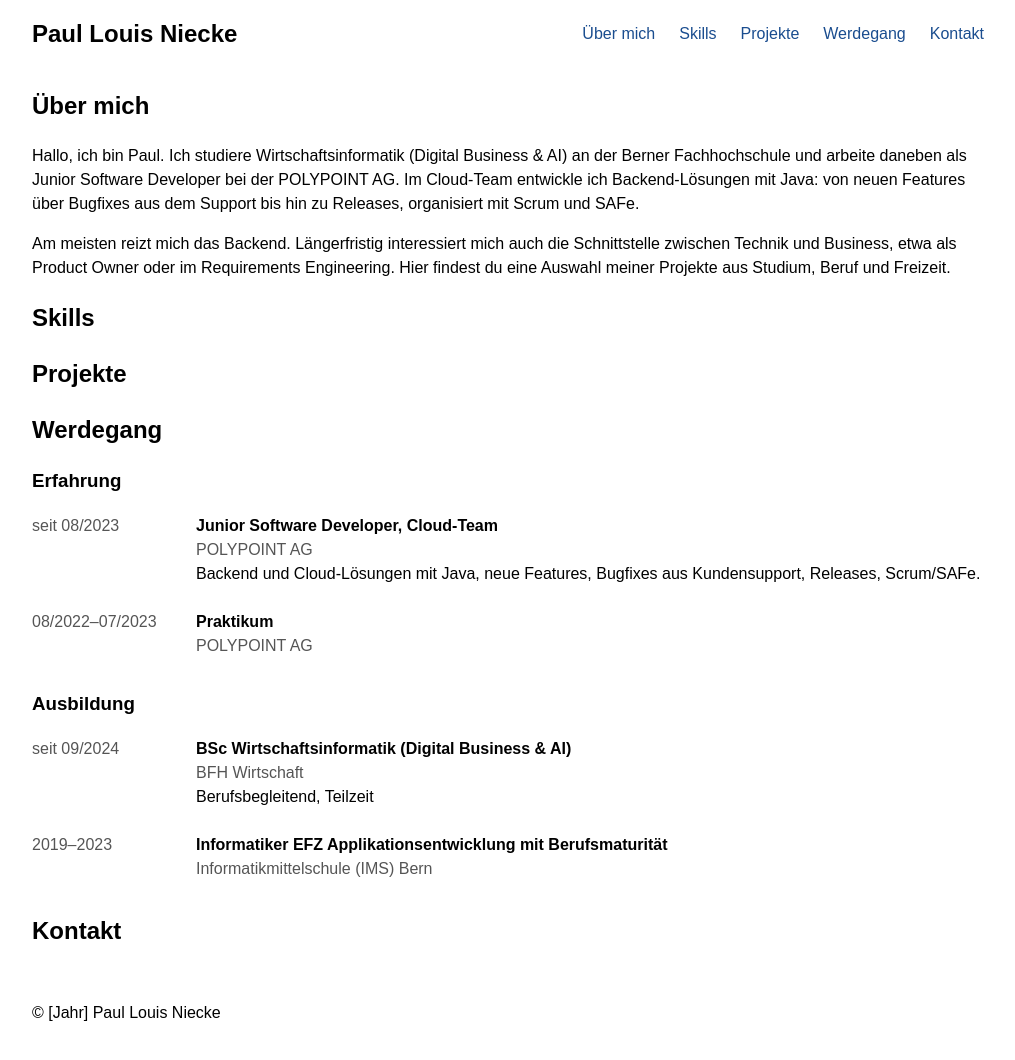
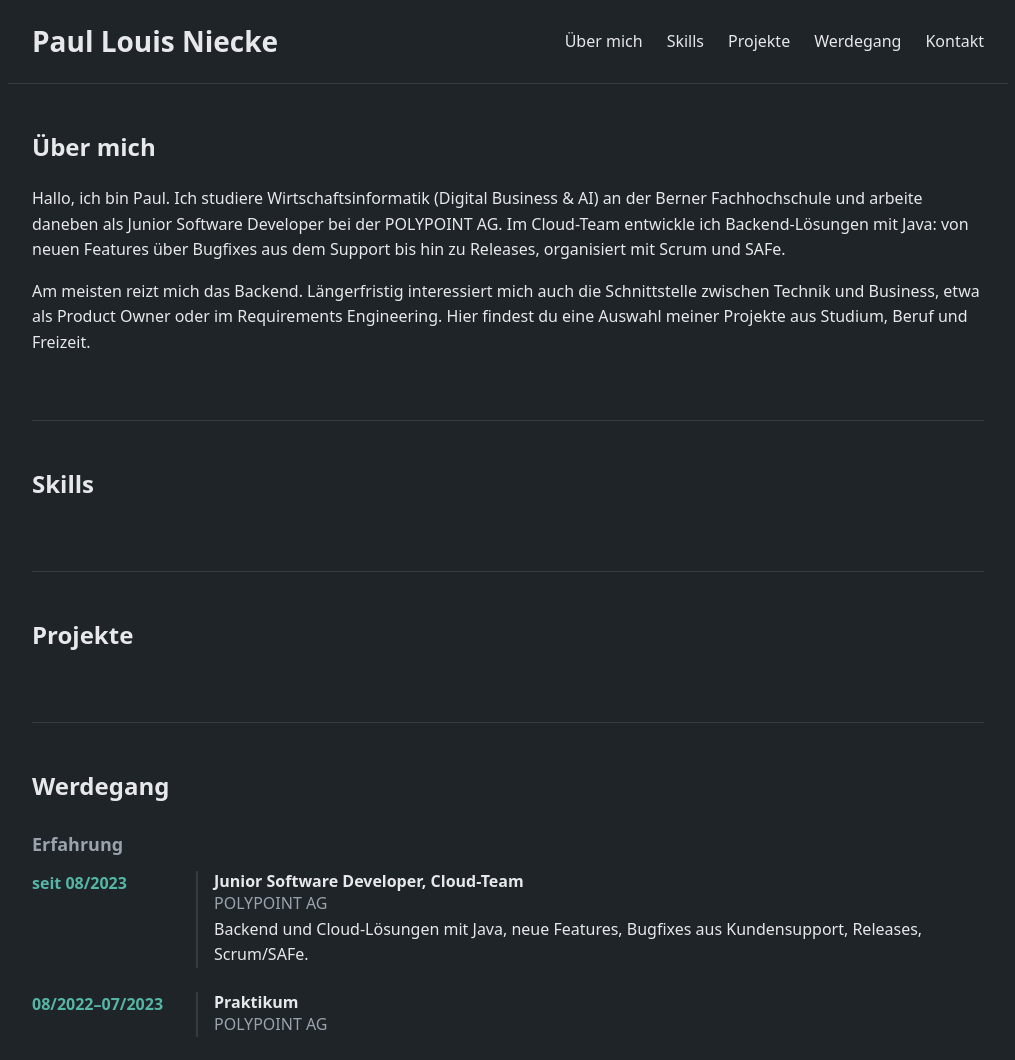
Before and after one commit to pniecke/portfolio-page, a plain HTML site: page index.html in a window 1280 px wide. Shown: the top 1060 px of the page, without its empty margins (132-1147 px from the left). Drawn offline with Linux system fonts and the light colour scheme.

Commit message:
Add dark colour scheme and typography

```diff
--- a/css/styles.css
+++ b/css/styles.css
@@ -1,11 +1,55 @@
+:root {
+    --color-bg: #1f2428;
+    --color-text: #e6e8eb;
+    --color-text-muted: #9aa3ad;
+    --color-border: #343b42;
+    --color-accent: #56b6a6;
+}
+
 * {
     box-sizing: border-box;
 }
 
 body {
     margin: 0;
-    font-family: Arial, Helvetica, sans-serif;
-    line-height: 1.5;
+    background-color: var(--color-bg);
+    color: var(--color-text);
+    font-family: system-ui, -apple-system, "Segoe UI", Roboto, Helvetica, Arial, sans-serif;
+    line-height: 1.6;
+}
+
+h1,
+h2,
+h3,
+h4 {
+    line-height: 1.25;
+}
+
+h1 {
+    font-size: 1.75rem;
+    font-weight: 700;
+}
+
+h2 {
+    margin: 0 0 24px;
+    font-size: 1.5rem;
+    font-weight: 700;
+}
+
+h3 {
+    margin: 32px 0 16px;
+    font-size: 1.125rem;
+    font-weight: 600;
+    color: var(--color-text-muted);
+}
+
+h4 {
+    font-size: 1rem;
+    font-weight: 600;
+}
+
+a {
+    color: var(--color-accent);
 }
 
 main {
@@ -14,18 +58,27 @@ main {
     padding: 0 24px;
 }
 
+section {
+    padding: 48px 0;
+    border-bottom: 1px solid var(--color-border);
+}
+
+section:last-child {
+    border-bottom: none;
+}
+
 header {
     display: flex;
     justify-content: space-between;
     align-items: center;
     max-width: 1000px;
     margin: 0 auto;
-    padding: 16px 24px;
+    padding: 24px;
+    border-bottom: 1px solid var(--color-border);
 }
 
 header h1 {
     margin: 0;
-    font-size: 1.5rem;
 }
 
 nav ul {
@@ -37,23 +90,25 @@ nav ul {
 }
 
 nav a {
-    color: #1a4d8f;
+    color: var(--color-text);
     text-decoration: none;
 }
 
 nav a:hover {
-    color: #0d2a52;
-    text-decoration: underline;
+    color: var(--color-accent);
 }
 
 footer {
     max-width: 1000px;
     margin: 0 auto;
-    padding: 16px 24px;
+    padding: 24px;
+    border-top: 1px solid var(--color-border);
+    color: var(--color-text-muted);
+    font-size: 0.875rem;
 }
 
 .timeline {
-    margin: 0 0 32px;
+    margin: 0;
     padding: 0;
     list-style: none;
 }
@@ -65,18 +120,23 @@ footer {
     margin-bottom: 24px;
 }
 
+.timeline-item div {
+    padding-left: 16px;
+    border-left: 2px solid var(--color-border);
+}
+
 .timeline-item p,
 .timeline-title {
     margin: 0;
 }
 
-.timeline-period,
-.timeline-place {
-    color: #555555;
+.timeline-period {
+    color: var(--color-accent);
+    font-weight: 600;
 }
 
-.timeline-title {
-    font-size: 1rem;
+.timeline-place {
+    color: var(--color-text-muted);
 }
 
 @media (max-width: 600px) {
```
